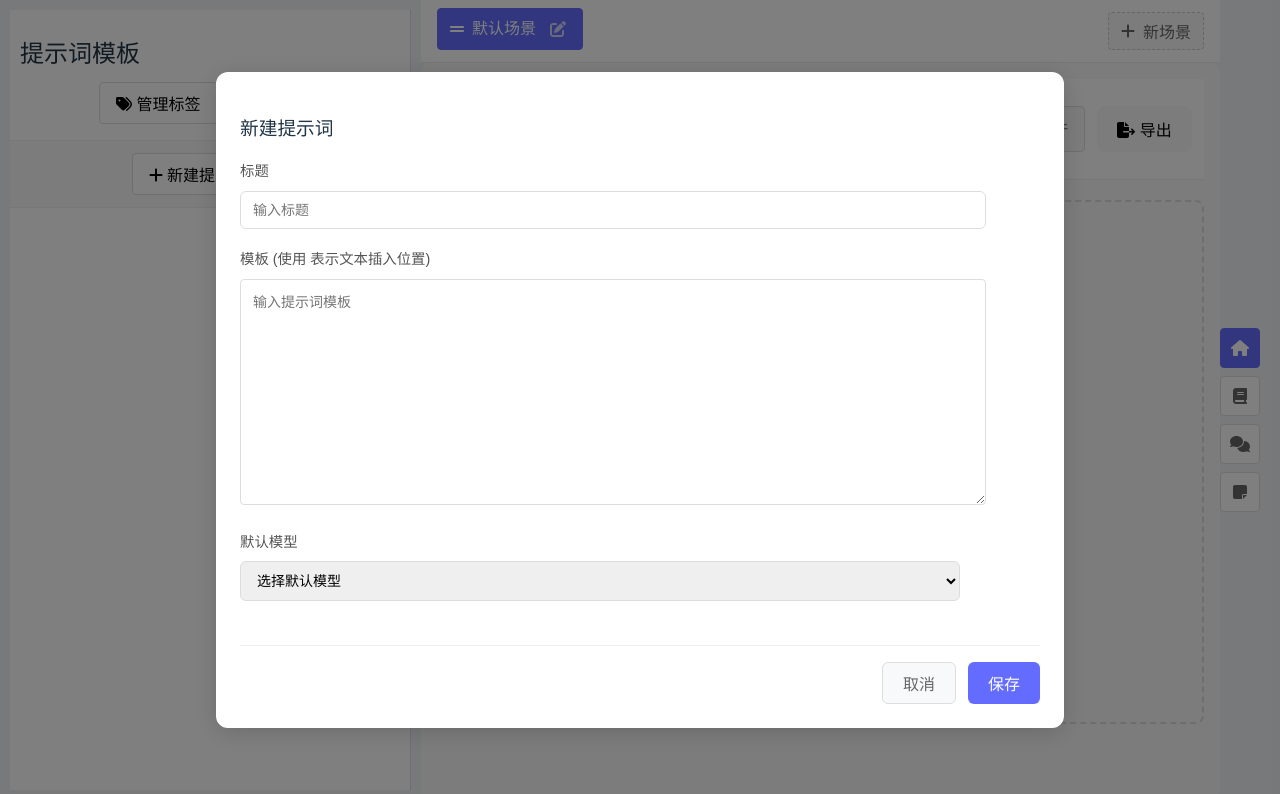
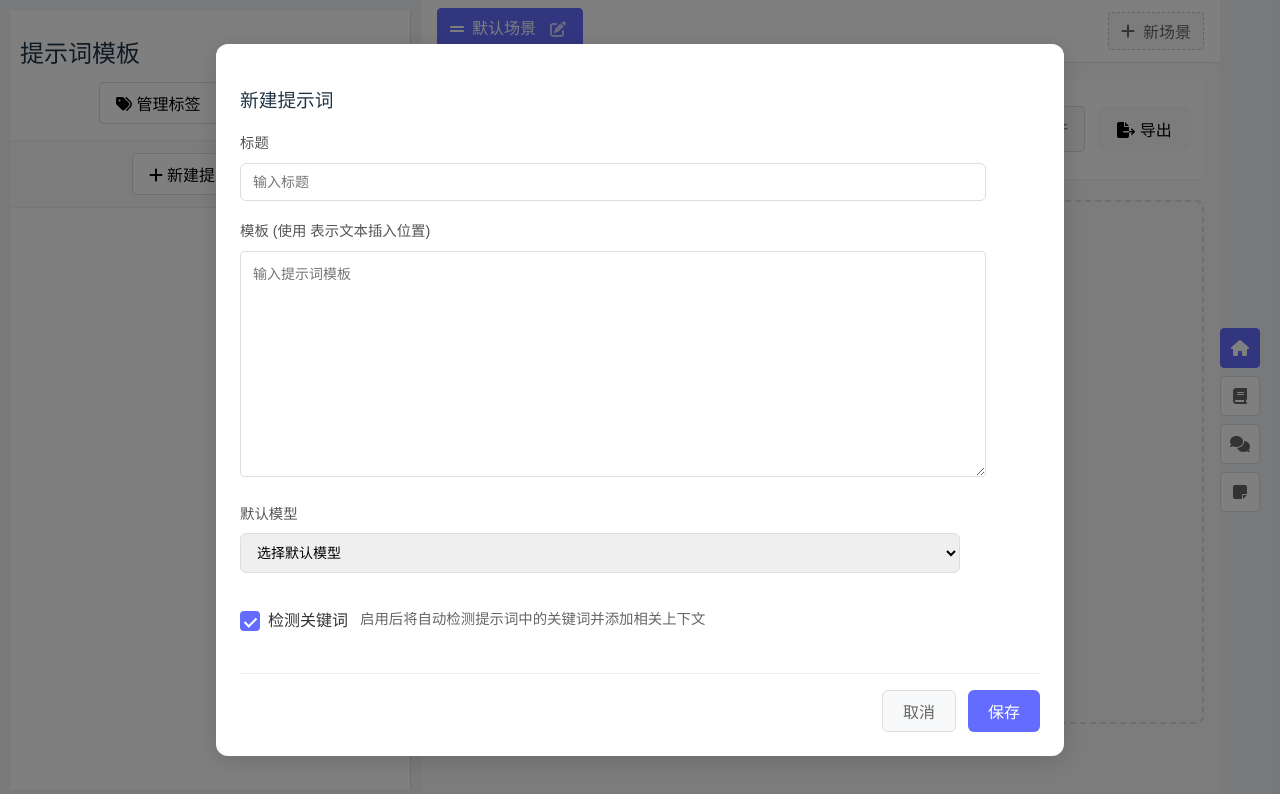
Before and after one commit to XingQiPan/card-creation, a Vue app: page / in a window 1280 px wide. Both pictures are taken after a click on the button "新建模板". Shown: the top 794 px of the page. Built offline with nearby package versions, Linux system fonts and the light colour scheme.

Commit message:
增加关键词选择功能

```diff
--- a/src/App.vue
+++ b/src/App.vue
@@ -287,6 +287,19 @@
               {{ model.name }}
             </option>
           </select>
+        </div>
+        <div class="checkbox-group">
+          <label class="checkbox-label">
+            <input
+              type="checkbox"
+              v-model="promptForm.detectKeywords"
+              class="custom-checkbox"
+            />
+            <span class="checkbox-text">检测关键词</span>
+            <span class="checkbox-description">
+              启用后将自动检测提示词中的关键词并添加相关上下文
+            </span>
+          </label>
         </div>
         <div class="modal-actions">
           <button @click="showPromptModal = false">取消</button>
@@ -693,7 +706,8 @@ const createNewPrompt = () => {
     template: '',
     defaultModel: '',
     insertedContents: [],
-    selectedModel: ''
+    selectedModel: '',
+    detectKeywords: true  // 默认启用关键词检测
   }
 }
 
@@ -715,7 +729,8 @@ const savePrompt = () => {
     template: promptForm.value.template,
     defaultModel: promptForm.value.defaultModel,
     insertedContents: [],
-    selectedModel: promptForm.value.defaultModel
+    selectedModel: promptForm.value.defaultModel,
+    detectKeywords: promptForm.value.detectKeywords  // 保存检测关键词设置
   }
 
   if (editingPrompt.value) {
@@ -771,28 +786,24 @@ const sendPromptRequest = async (prompt) => {
   try {
     let processedTemplate = prompt.template
 
-    // 先处理插入内容的替换
+    // 只在启用关键词检测时执行关键词处理
+    if (prompt.detectKeywords) {
+      // 处理插入内容的替换
       if (prompt.insertedContents?.length > 0) {
         prompt.insertedContents.forEach(content => {
           processedTemplate = processedTemplate.replace('{{text}}', content)
         })
       }
 
-    // 然后再检查关键词
-    let keywordContexts = [] // 存储检测到的关键词上下文
-
-    // 获取所有关键词标签
+      // 检查关键词
+      let keywordContexts = []
       const keywordTags = tags.value.filter(tag => tag.isKeyword)
-
-    // 获取当前场景中所有带有关键词标签的卡片
       const keywordCards = currentScene.value.cards.filter(card =>
         card.tags?.some(tagId => keywordTags.some(tag => tag.id === tagId)) && card.title
       )
 
-    // 检查处理后的提示词中是否包含关键词卡片的标题
       keywordCards.forEach(card => {
         if (card.title && processedTemplate.includes(card.title)) {
-        console.log('找到关键词:', card.title)
           keywordContexts.push({
             keyword: card.title,
             content: card.content
@@ -800,13 +811,12 @@ const sendPromptRequest = async (prompt) => {
         }
       })
 
-    // 如果找到关键词,添加上下文到提示词开头
       if (keywordContexts.length > 0) {
-      console.log('添加关键词上下文:', keywordContexts)
         const contextSection = keywordContexts.map(ctx =>
           `关键词「${ctx.keyword}」的上下文:\n${ctx.content}`
         ).join('\n\n')
         processedTemplate = `${contextSection}\n\n---\n\n${processedTemplate}`
+      }
     }
 
     let response
@@ -3006,4 +3016,73 @@ textarea.template-input {
   width: 100vw;
   overflow: hidden;
 }
+
+/* 自定义复选框样式 */
+.checkbox-group {
+  margin: 16px 0;
+}
+
+.checkbox-label {
+  display: flex;
+  gap: 8px;
+  user-select: none;
+}
+
+.checkbox-text {
+  font-weight: 500;
+  color: #333;
+}
+
+.checkbox-description {
+  font-size: 0.9em;
+  color: #666;
+  margin-left: 4px;
+}
+
+
+
+.custom-checkbox {
+  appearance: none;
+  -webkit-appearance: none;
+  width: 20px;
+  height: 20px;
+  border: 2px solid #ddd;
+  border-radius: 4px;
+  margin: 2px 0;
+  cursor: pointer;
+  position: relative;
+  transition: all 0.2s ease;
+}
+
+.custom-checkbox:checked {
+  background-color: #646cff;
+  border-color: #646cff;
+}
+
+.custom-checkbox:checked::after {
+  content: '';
+  position: absolute;
+  left: 5px;
+  top: 2px;
+  width: 5px;
+  height: 10px;
+  border: solid white;
+  border-width: 0 2px 2px 0;
+  transform: rotate(45deg);
+}
+
+.custom-checkbox:hover {
+  border-color: #646cff;
+}
+
+/* 确保复选框在禁用状态下的样式 */
+.custom-checkbox:disabled {
+  background-color: #f5f5f5;
+  border-color: #ddd;
+  cursor: not-allowed;
+}
+
+.custom-checkbox:disabled + .checkbox-text {
+  color: #999;
+}
 </style>
```
Lines whose indentation alone changed are shown as unchanged.
